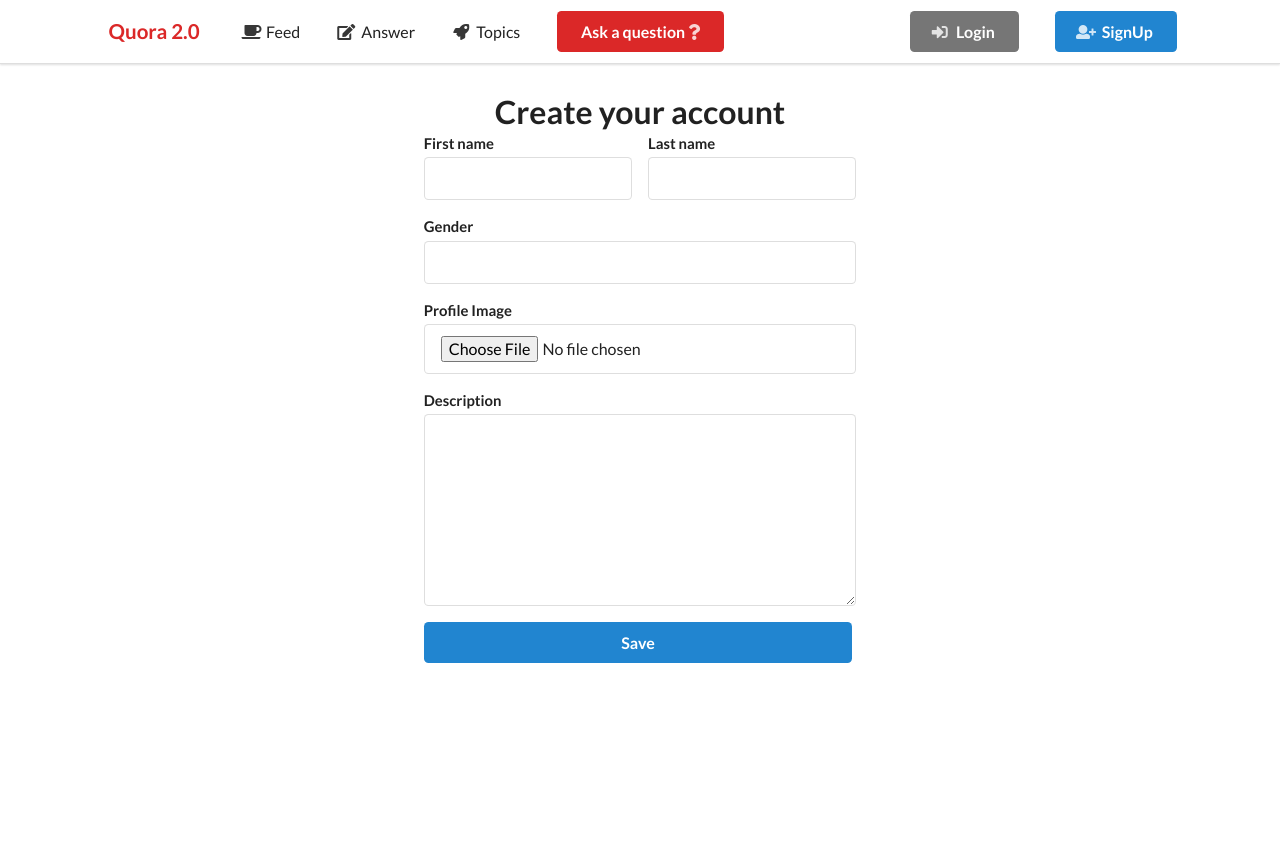
After one commit to NightingaleV/quora_clone_project, a Django app: template quora_clone/templates/users/users_profile_edit.html in a window 1280 px wide. The commit adds this page. Run offline with Django 3.2, Linux system fonts and the light colour scheme; the template is opened without the code that fills it, so the values that code supplies are empty, except form fields; tables that the repository leaves empty hold one stand-in row (values such as "Sample post"); form fields are guessed from the names that the template uses; some libraries are stand-ins or nearby versions.

Commit message:
users profile photos

```diff
--- a/quora_clone/apps/users/admin.py
+++ b/quora_clone/apps/users/admin.py
@@ -2,6 +2,7 @@ from django.contrib import admin
 from django.contrib.auth import admin as auth_admin
 from django.contrib.auth import get_user_model
 from .forms import UserCreationForm
+
 # UserChangeForm
 
 User = get_user_model()
@@ -12,5 +13,5 @@ User = get_user_model()
 class UserAdmin(auth_admin.UserAdmin):
     # form = UserChangeForm
     add_form = UserCreationForm
-    list_display = ["username", "is_superuser"]
+    list_display = ["username", "is_superuser", 'gender', 'profile_image']
     search_fields = ["username"]
--- a/quora_clone/apps/users/urls.py
+++ b/quora_clone/apps/users/urls.py
@@ -5,6 +5,7 @@ from .views import (
     UserCreateView,
     UserLoginView,
     UserLogoutView,
+    UserUpdateView,
     UserPasswordChangeView,
     UserPasswordChangeDoneView,
     UserPasswordResetView,
@@ -23,6 +24,7 @@ urlpatterns = [
     path('register/', UserCreateView.as_view(), name='registration'),
     path('login/', UserLoginView.as_view(), name='login'),
     path('logout/', UserLogoutView.as_view(), name='logout'),
+    path('edit/', UserUpdateView.as_view(), name='profile-edit'),
     # Password Reset
     path('password-reset/', UserPasswordResetView.as_view(), name='password-reset'),
     path('password-reset/done/', UserPasswordResetDoneView.as_view(), name='password-reset-done'),
--- /dev/null
+++ b/quora_clone/templates/users/users_profile_edit.html
@@ -0,0 +1,80 @@
+{% extends 'base.html' %}
+
+{% block title %}
+    Create your user profile and explore the wisdom
+{% endblock %}
+
+{% block content %}
+    <div class="row">
+        <div class="col-12 d-flex justify-content-center">
+            <h1 class="ui header">Create your account</h1>
+        </div>
+        <div class="col-12 d-flex justify-content-center">
+            <form method="POST"
+                  class="col-5 ui equal width form d-flex flex-column justify-content-center" enctype="multipart/form-data">
+                {% csrf_token %}
+                {% if form.non_fields_errors %}
+                    <div class="ui visible small error message">
+                        <i class="close icon"></i>
+                        <div class="header">
+                            Ups! Something went wrong:
+                        </div>
+                        <ul class="list">
+                            {{ form.non_fields_errors }}
+                        </ul>
+                    </div>
+                {% endif %}
+                <div class="fields">
+                    <div class="field">
+                        <label for="{{ form.first_name.id_for_label }}">First name</label>
+                        {{ form.first_name }}
+                    </div>
+                    <div class="field">
+                        <label for="{{ form.last_name.id_for_label }}">Last name</label>
+                        {{ form.last_name }}
+                    </div>
+                </div>
+                {% if form.first_name.errors or form.last_name.errors %}
+                    <div class="ui visible error tiny message"><i class="close icon"></i>
+                        {{ form.first_name.errors }}
+                        {{ form.last_name.errors }}
+                    </div>
+                {% endif %}
+                <div class="fields">
+                    <div class="field">
+                        <label for="{{ form.gender.id_for_label }}">Gender</label>
+                        {{ form.gender }}
+                        {% if form.gender.errors %}
+                            <div class="ui visible tiny error message">
+                                <i class="close icon"></i>{{ form.gender.errors }}
+                            </div>
+                        {% endif %}
+                    </div>
+                </div>
+                <div class="fields">
+                    <div class="field">
+                        <label for="{{ form.profile_image.id_for_label }}">Profile Image</label>
+                        {{ form.profile_image }}
+                        {% if form.profile_image.errors %}
+                            <div class="ui visible tiny error message">
+                                <i class="close icon"></i>{{ form.profile_image.errors }}
+                            </div>
+                        {% endif %}
+                    </div>
+                </div>
+                <div class="fields">
+                    <div class="field">
+                        <label for="{{ form.description.id_for_label }}">Description</label>
+                        {{ form.description }}
+                        {% if form.description.errors %}
+                            <div class="ui visible tiny error message">
+                                <i class="close icon"></i>{{ form.description.errors }}
+                            </div>
+                        {% endif %}
+                    </div>
+                </div>
+                <button type="submit" class="ui primary button">Save</button>
+            </form>
+        </div>
+    </div>
+{% endblock %}
--- a/quora_clone/templates/users/users_register.html
+++ b/quora_clone/templates/users/users_register.html
@@ -47,7 +47,7 @@
                 </div>
                 {% if form.first_name.errors or form.last_name.errors %}
                     <div class="ui visible error tiny message"><i class="close icon"></i>
-                        {{ form.last_name.errors }}
+                        {{ form.first_name.errors }}
                         {{ form.last_name.errors }}
                     </div>
                 {% endif %}
```
Also changed, not shown: quora_clone/apps/users/forms.py (+22 -4 lines), quora_clone/apps/users/models.py (+7 -0 lines), quora_clone/apps/users/views.py (+15 -1 lines), quora_clone/config/urls.py (+7 -1 lines), quora_clone/templates/users/users_account.html (+8 -4 lines), quora_clone - models.png (added), quora_clone/apps/users/migrations/0002_auto_20190228_1251.py (added), quora_clone/apps/users/migrations/0003_auto_20190228_1425.py (added), quora_clone/media/profile_images/profil_01-003_2.jpg (added).
